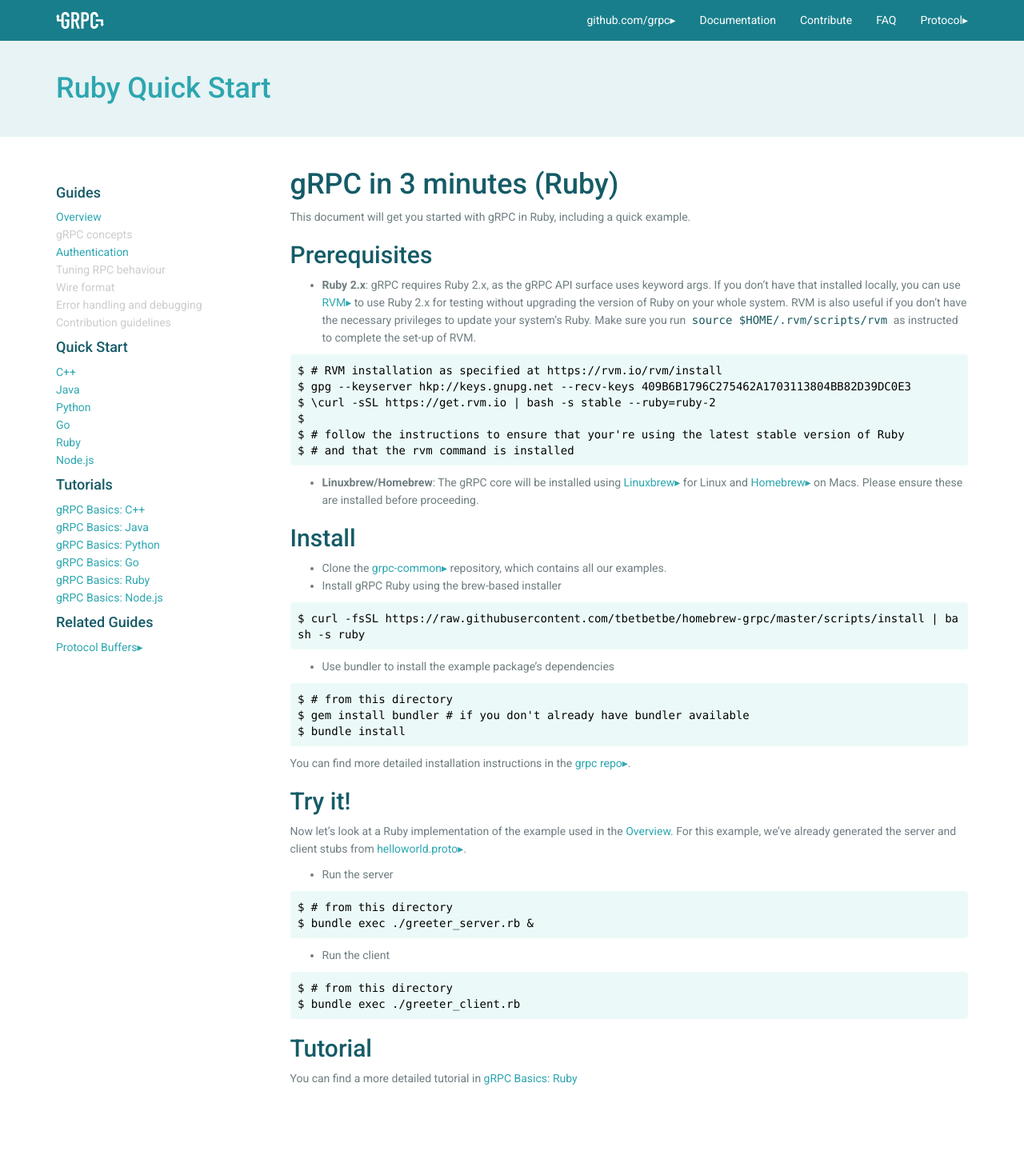
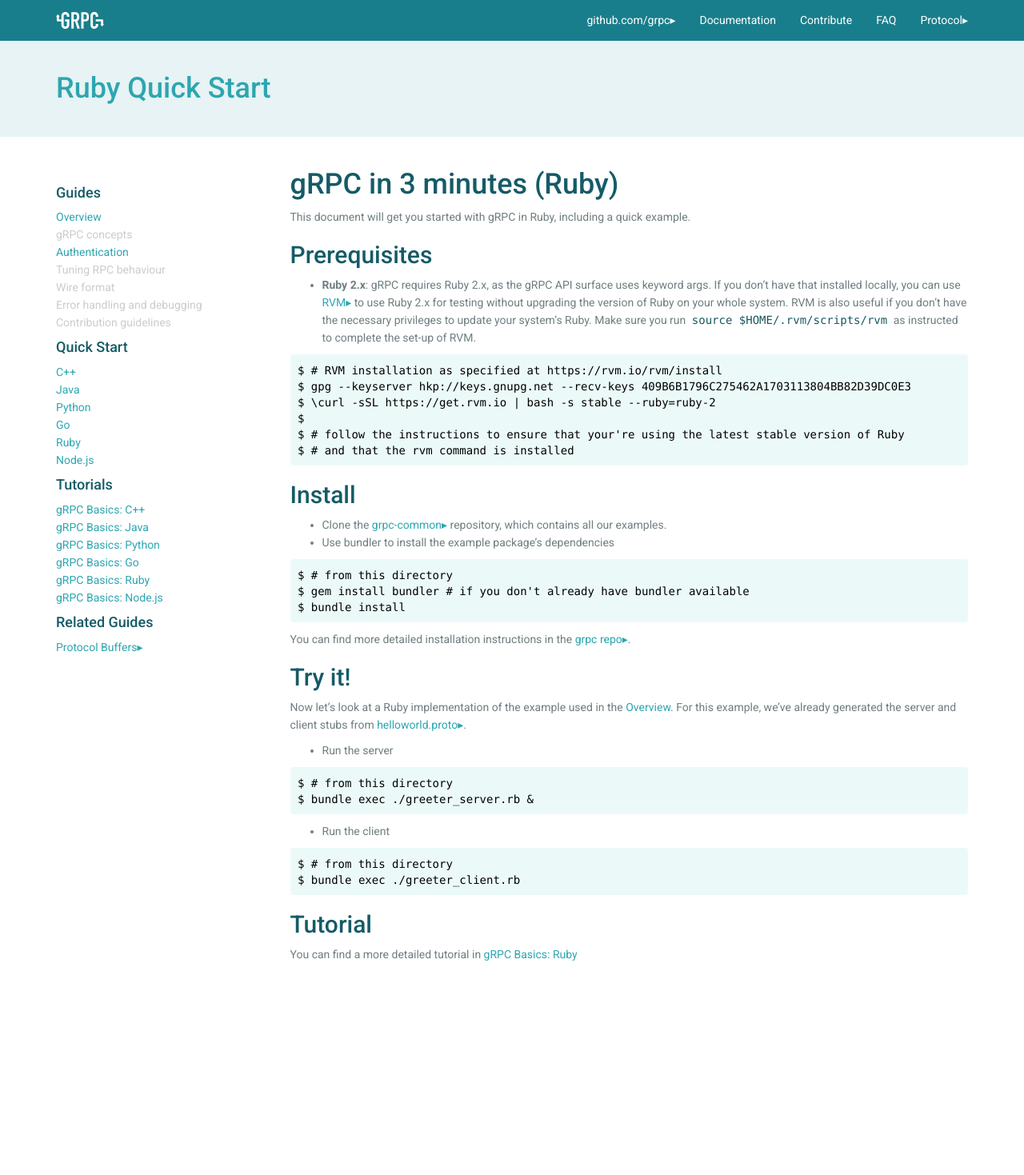
Before and after one commit to grpc/grpc.github.io, a Jekyll site: the page built from docs/installation/ruby.md, in a window 1280 px wide. Shown: the whole page at 80% size. Built offline with Jekyll 4.4.1, drawn with Linux system fonts in a browser that asks for light colours; nearby versions of some CDN libraries; library files that are not in the unit come from our copies; Markdown is read by kramdown in place of the engine named in the settings; after the commit the page ends 1314 px from its top, so only the background shows below that.

Commit message:
Updated Ruby quick start with new simplified install instructions

````diff
--- a/docs/installation/ruby.md
+++ b/docs/installation/ruby.md
@@ -11,7 +11,7 @@
 Prerequisites
 -------------
 
-- **Ruby 2.x**: gRPC requires Ruby 2.x, as the gRPC API surface uses keyword args. If you don't have that installed locally, you can use [RVM](https://www.rvm.io/) to use Ruby 2.x for testing without upgrading the version of Ruby on your whole system. RVM is also useful if you don't have the necessary privileges to update your system's Ruby. Make sure you run `source $HOME/.rvm/scripts/rvm` as instructed to complete the set-up of RVM.
+- **Ruby 2.x**: gRPC requires Ruby 2.x, as the gRPC API surface uses keyword args. If you don't have that installed locally, you can use [RVM][] to use Ruby 2.x for testing without upgrading the version of Ruby on your whole system. RVM is also useful if you don't have the necessary privileges to update your system's Ruby. Make sure you run `source $HOME/.rvm/scripts/rvm` as instructed to complete the set-up of RVM.
 
 ```sh
 $ # RVM installation as specified at https://rvm.io/rvm/install
@@ -22,19 +22,10 @@
 $ # and that the rvm command is installed
 ```
 
-- **Linuxbrew/Homebrew**: The gRPC core will be installed using [Linuxbrew][Linuxbrew] for Linux and [Homebrew][Homebrew] on Macs.
-Please ensure these are installed before proceeding.
-
 Install
 -------
 
 - Clone the [grpc-common](https://github.com/grpc/grpc-common) repository, which contains all our examples.
-- Install gRPC Ruby using the brew-based installer
-
-```sh
-$ curl -fsSL https://raw.githubusercontent.com/tbetbetbe/homebrew-grpc/master/scripts/install | bash -s ruby
-```
-
 - Use bundler to install the example package's dependencies
 
 ```sh
@@ -48,7 +39,7 @@
 Try it!
 -------
 
-Now let's look at a Ruby implementation of the example used in the [Overview](/docs/index.shtml). For this example, we've already generated the server and client stubs from [helloworld.proto](https://github.com/grpc/grpc-common/blob/master/protos/helloworld.proto).
+Now let's look at a Ruby implementation of the example used in the [Overview](/docs/index.shtml). For this example, we've already generated the server and client stubs from [helloworld.proto][].
 
 - Run the server
 
@@ -69,5 +60,5 @@
 
 You can find a more detailed tutorial in [gRPC Basics: Ruby](/docs/tutorials/basic/ruby.html)
 
-[Homebrew]: https://github.com/Homebrew/homebrew
-[Linuxbrew]: https://github.com/Homebrew/linuxbrew
+[helloworld.proto]:https://github.com/grpc/grpc-common/blob/master/protos/helloworld.proto
+[RVM]:https://www.rvm.io/
````
